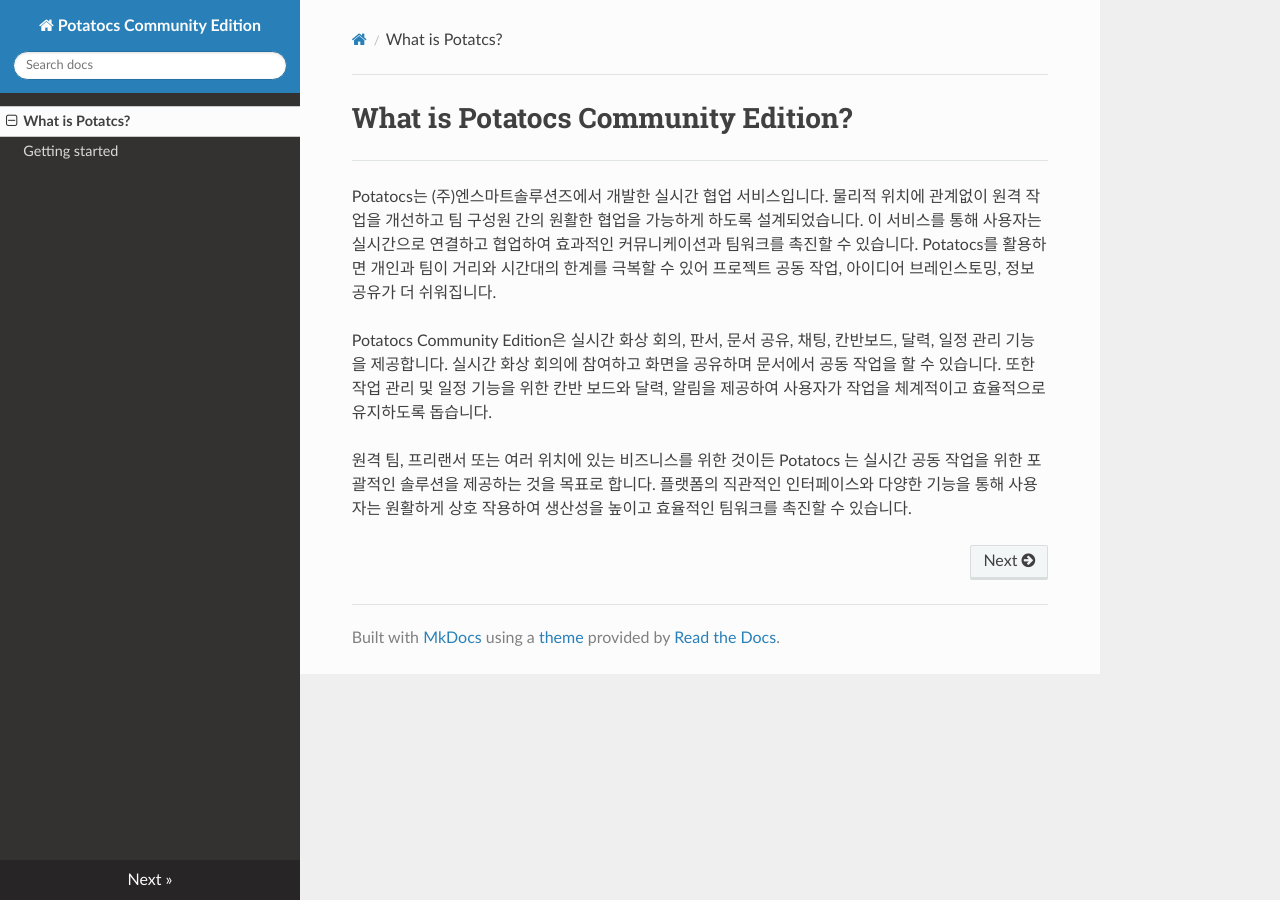
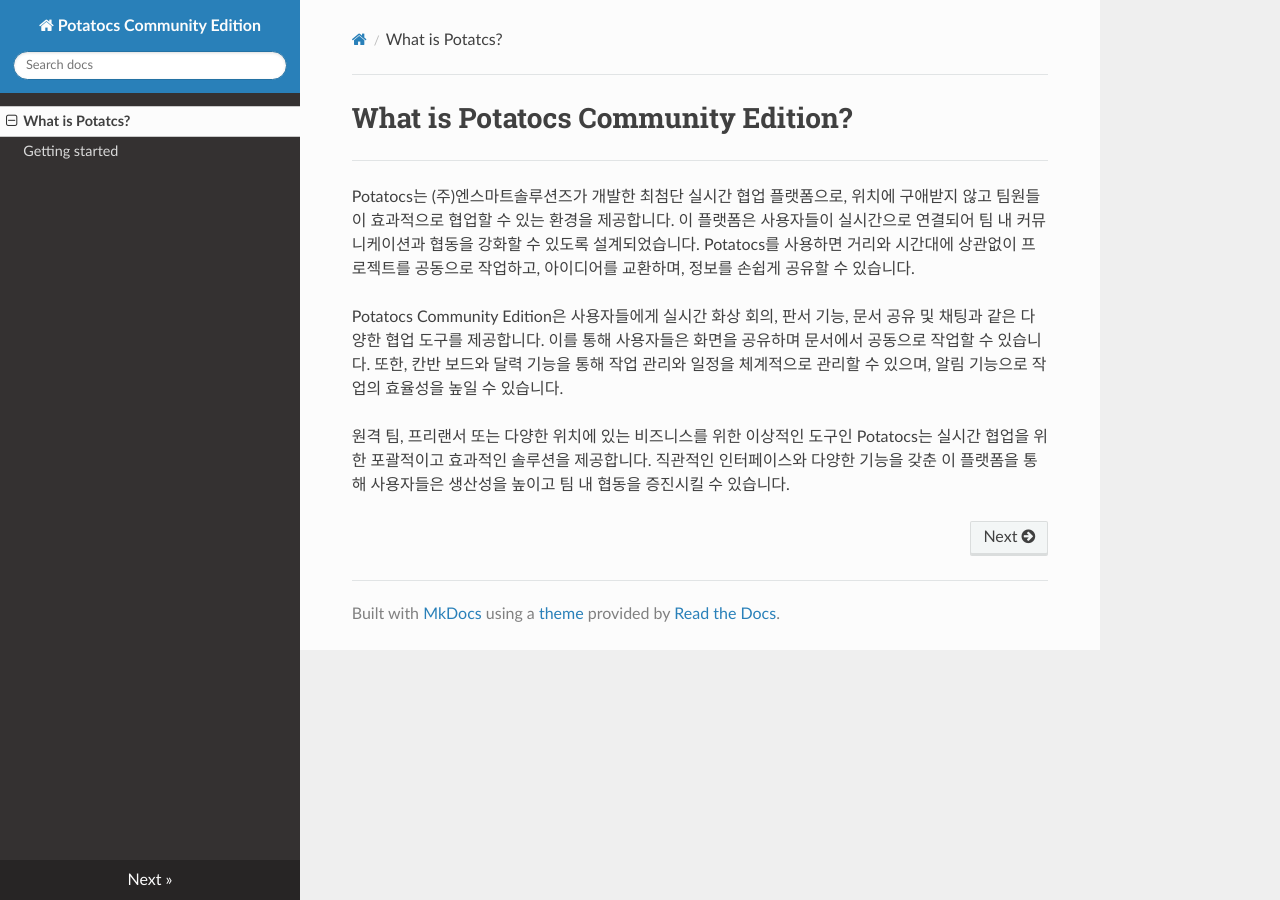
Before and after one commit to potatocs-ce/potatocs-ce-introduction, an MkDocs documentation site: the page built from docs/index.md, in a window 1280 px wide. Built offline with MkDocs 1.6.1, drawn with Linux system fonts in a browser that asks for light colours; nearby versions of some CDN libraries.

Commit message:
[Fixed] index.md update message

```diff
--- a/docs/index.md
+++ b/docs/index.md
@@ -2,8 +2,9 @@
 
 ---
 
-Potatocs는 (주)엔스마트솔루션즈에서 개발한 실시간 협업 서비스입니다. 물리적 위치에 관계없이 원격 작업을 개선하고 팀 구성원 간의 원활한 협업을 가능하게 하도록 설계되었습니다. 이 서비스를 통해 사용자는 실시간으로 연결하고 협업하여 효과적인 커뮤니케이션과 팀워크를 촉진할 수 있습니다. Potatocs를 활용하면 개인과 팀이 거리와 시간대의 한계를 극복할 수 있어 프로젝트 공동 작업, 아이디어 브레인스토밍, 정보 공유가 더 쉬워집니다.
 
-Potatocs Community Edition은 실시간 화상 회의, 판서, 문서 공유, 채팅, 칸반보드, 달력, 일정 관리 기능을 제공합니다. 실시간 화상 회의에 참여하고 화면을 공유하며 문서에서 공동 작업을 할 수 있습니다. 또한 작업 관리 및 일정 기능을 위한 칸반 보드와 달력, 알림을 제공하여 사용자가 작업을 체계적이고 효율적으로 유지하도록 돕습니다.
+Potatocs는 (주)엔스마트솔루션즈가 개발한 최첨단 실시간 협업 플랫폼으로, 위치에 구애받지 않고 팀원들이 효과적으로 협업할 수 있는 환경을 제공합니다. 이 플랫폼은 사용자들이 실시간으로 연결되어 팀 내 커뮤니케이션과 협동을 강화할 수 있도록 설계되었습니다. Potatocs를 사용하면 거리와 시간대에 상관없이 프로젝트를 공동으로 작업하고, 아이디어를 교환하며, 정보를 손쉽게 공유할 수 있습니다.
 
-원격 팀, 프리랜서 또는 여러 위치에 있는 비즈니스를 위한 것이든 Potatocs 는 실시간 공동 작업을 위한 포괄적인 솔루션을 제공하는 것을 목표로 합니다. 플랫폼의 직관적인 인터페이스와 다양한 기능을 통해 사용자는 원활하게 상호 작용하여 생산성을 높이고 효율적인 팀워크를 촉진할 수 있습니다.
+Potatocs Community Edition은 사용자들에게 실시간 화상 회의, 판서 기능, 문서 공유 및 채팅과 같은 다양한 협업 도구를 제공합니다. 이를 통해 사용자들은 화면을 공유하며 문서에서 공동으로 작업할 수 있습니다. 또한, 칸반 보드와 달력 기능을 통해 작업 관리와 일정을 체계적으로 관리할 수 있으며, 알림 기능으로 작업의 효율성을 높일 수 있습니다.
+
+원격 팀, 프리랜서 또는 다양한 위치에 있는 비즈니스를 위한 이상적인 도구인 Potatocs는 실시간 협업을 위한 포괄적이고 효과적인 솔루션을 제공합니다. 직관적인 인터페이스와 다양한 기능을 갖춘 이 플랫폼을 통해 사용자들은 생산성을 높이고 팀 내 협동을 증진시킬 수 있습니다.
```
